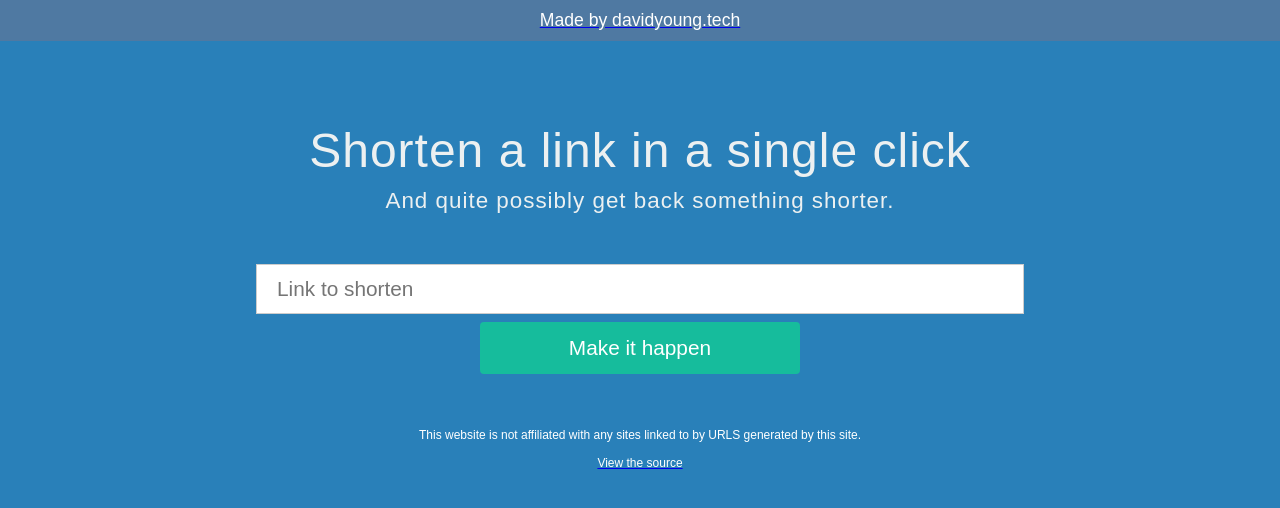
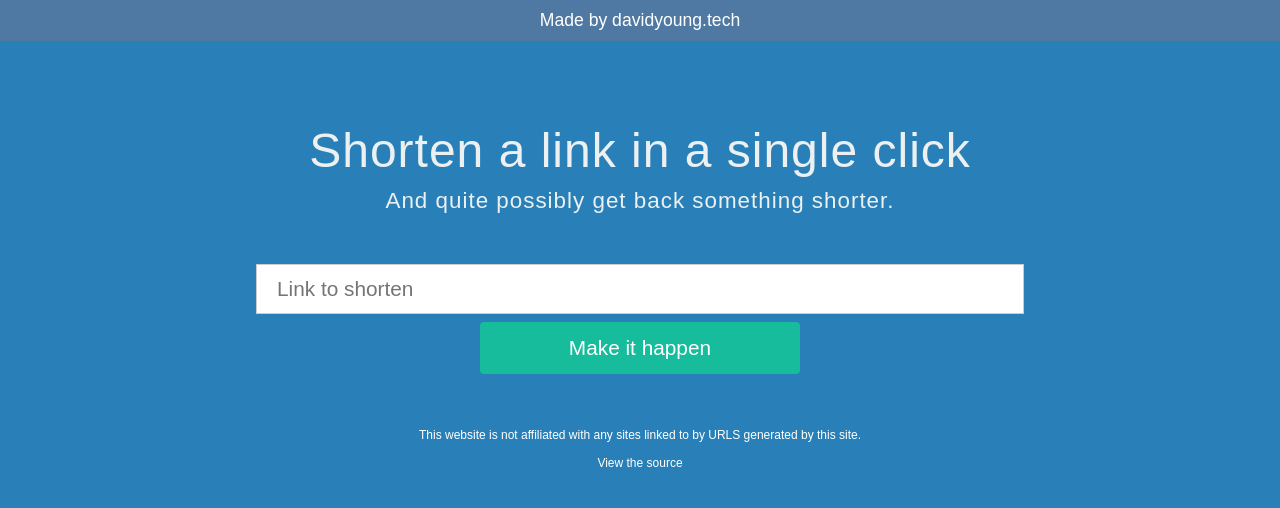
Before and after one commit to dayvidwhy/shortest, a React app: page / in a window 1280 px wide. Shown: the top 508 px of the page. Built offline with nearby package versions, Linux system fonts and the light colour scheme.

Commit message:
Remove underlines for anchors.

```diff
--- a/src/components/Link.js
+++ b/src/components/Link.js
@@ -1,11 +1,16 @@
 import React from "react";
+import styled from "@emotion/styled";
 import PropTypes from "prop-types";
+
+const Anchor = styled.a`
+    text-decoration: none;
+`;
 
 const Link = ({ destination, children }) => {
     return (
-        <a href={destination}>
+        <Anchor href={destination}>
             {children}
-        </a>
+        </Anchor>
     );
 };
 
```
